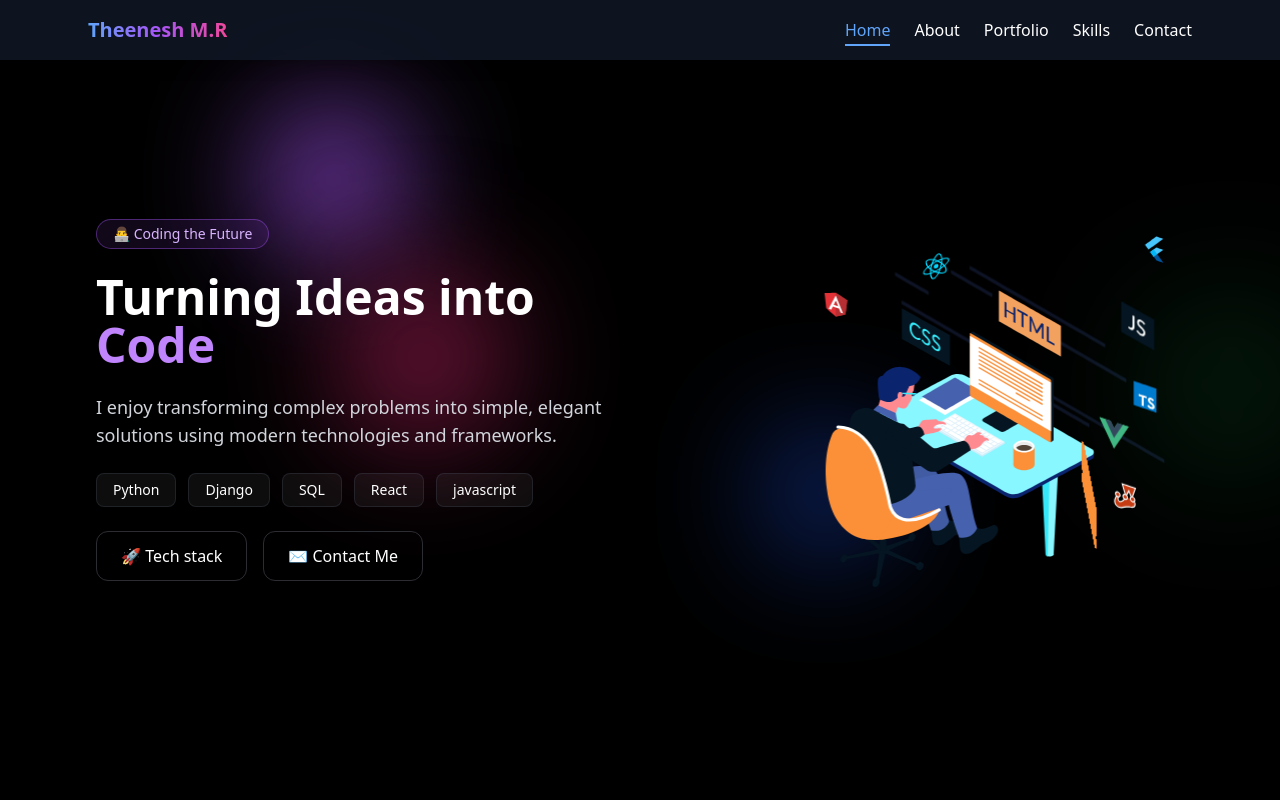
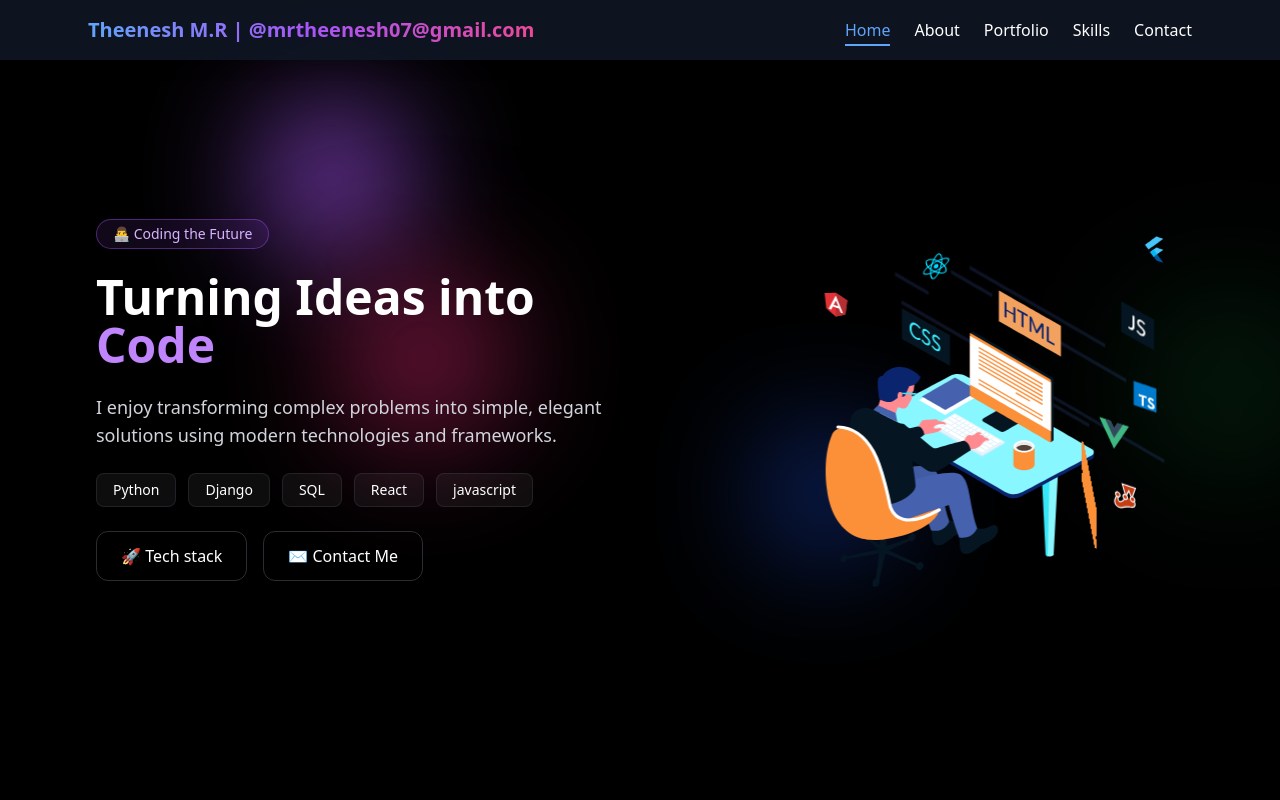
Before and after one commit to mrtheenesh/Portfolio, a React (Vite) app: page / in a window 1280 px wide. Shown: the top 800 px of the page. Built offline with nearby package versions, Linux system fonts and the light colour scheme.

Commit message:
Resolved merge conflicts

```diff
--- a/src/components/Navbar.jsx
+++ b/src/components/Navbar.jsx
@@ -12,7 +12,7 @@ const navLinks = [
 export default function Navbar() {
   const [active, setActive] = useState("home");
 
-  // 🔥 Scroll Spy (tracks which section is visible)
+  // Scroll Spy (tracks which section is visible)
   useEffect(() => {
     const sections = navLinks
       .map((link) => document.getElementById(link.id))
@@ -27,8 +27,8 @@ export default function Navbar() {
         });
       },
       {
-        threshold: 0.3, // ✅ trigger earlier (30% visible instead of 60%)
-        rootMargin: "-100px 0px -40% 0px", // ✅ adjust viewport calculation
+        threshold: 0.3, // trigger earlier (30% visible instead of 60%)
+        rootMargin: "-100px 0px -40% 0px", // adjust viewport calculation
       }
     );
 
@@ -61,7 +61,7 @@ export default function Navbar() {
           transition={{ delay: 0.3, duration: 0.7 }}
           className="text-xl font-extrabold bg-gradient-to-r from-blue-400 via-purple-500 to-pink-500 bg-clip-text text-transparent"
         >
-          Theenesh M.R
+          Theenesh M.R | @mrtheenesh07@gmail.com
         </motion.h1>
 
         {/* Right side - Nav Links */}
```
